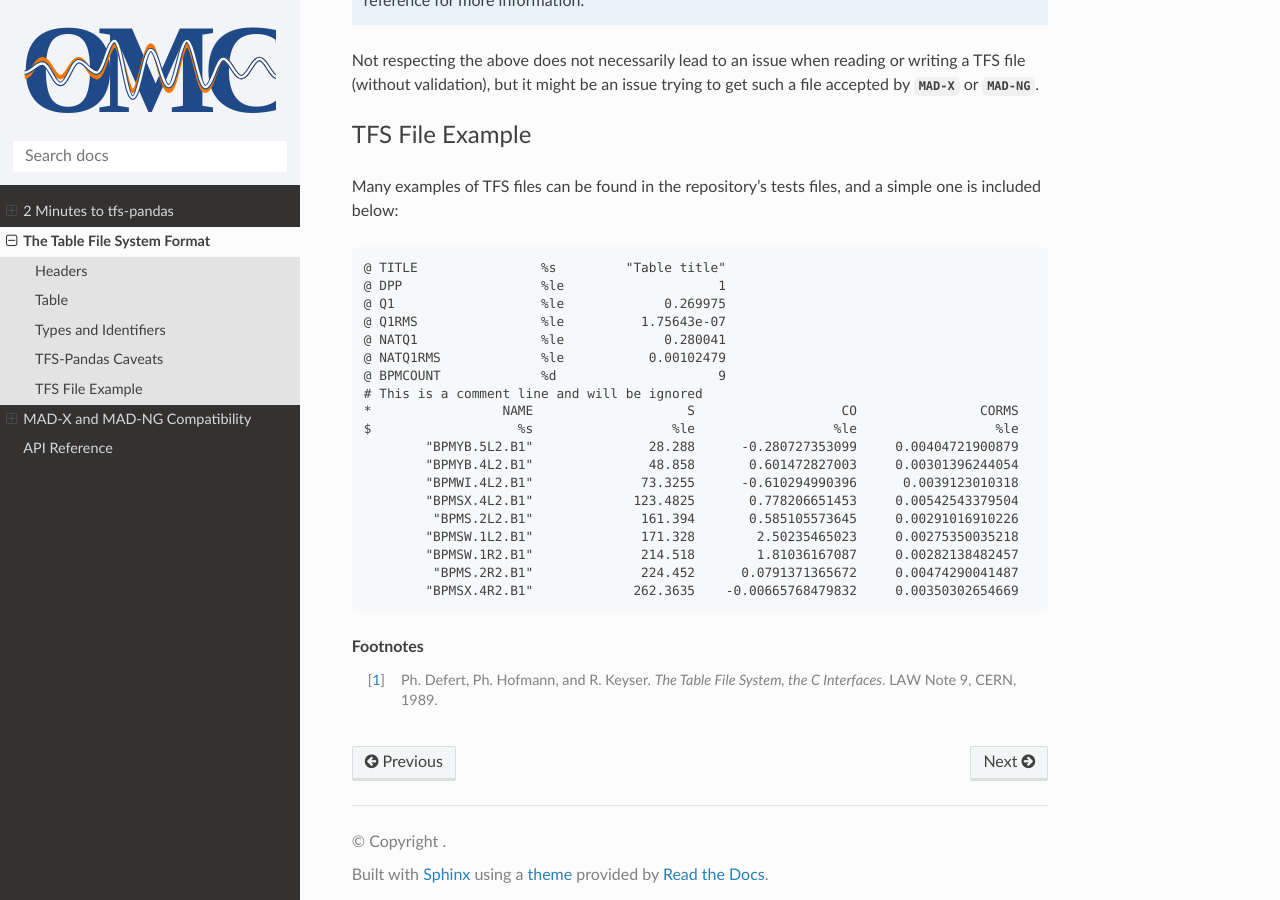
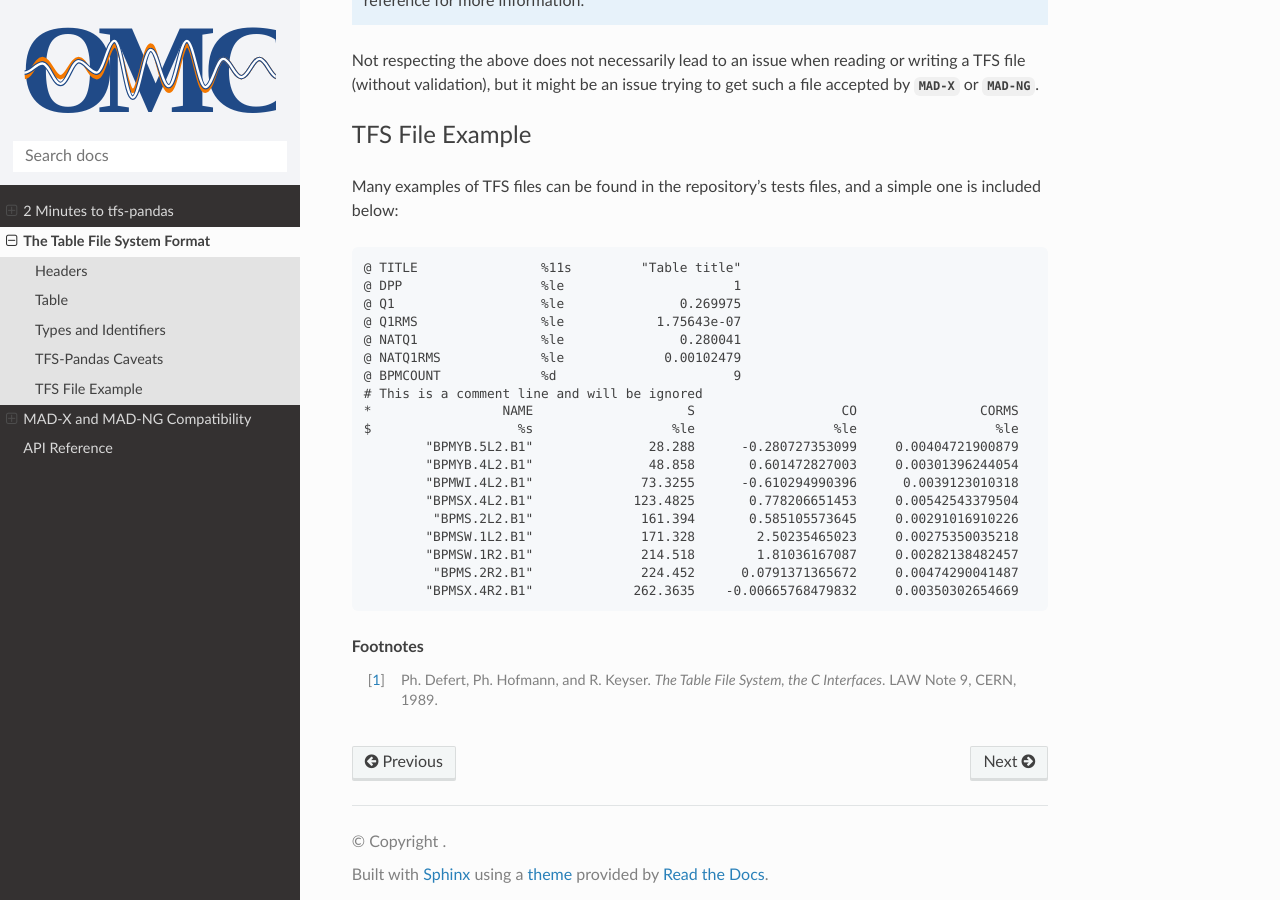
Before and after one commit to pylhc/tfs, a Sphinx documentation site: the page built from doc/tfsformat.rst, in a window 1280 px wide and 900 px high, scrolled down 2643 px. Built offline with Sphinx 7.4.7 and the Read the Docs theme 3.1.0, drawn with Linux system fonts in a browser that asks for light colours.

```diff
--- a/doc/tfsformat.rst
+++ b/doc/tfsformat.rst
@@ -115,13 +115,13 @@ Many examples of TFS files can be found in the repository's tests files, and a s
 
 .. code-block::
 
-    @ TITLE                %s         "Table title"
-    @ DPP                  %le                    1
-    @ Q1                   %le             0.269975
-    @ Q1RMS                %le          1.75643e-07
-    @ NATQ1                %le             0.280041
-    @ NATQ1RMS             %le           0.00102479
-    @ BPMCOUNT             %d                     9
+    @ TITLE                %11s         "Table title"
+    @ DPP                  %le                      1
+    @ Q1                   %le               0.269975
+    @ Q1RMS                %le            1.75643e-07
+    @ NATQ1                %le               0.280041
+    @ NATQ1RMS             %le             0.00102479
+    @ BPMCOUNT             %d                       9
     # This is a comment line and will be ignored
     *                 NAME                    S                   CO                CORMS              BPM_RES
     $                   %s                  %le                  %le                  %le                  %le
```
Also changed, not shown: other parts of doc/tfsformat.rst (+1 -1 lines).
